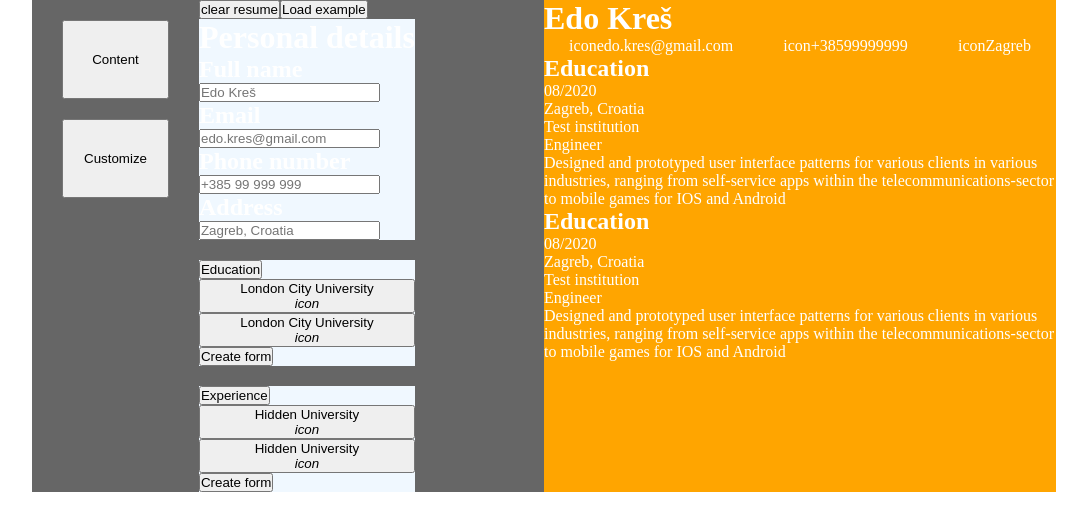
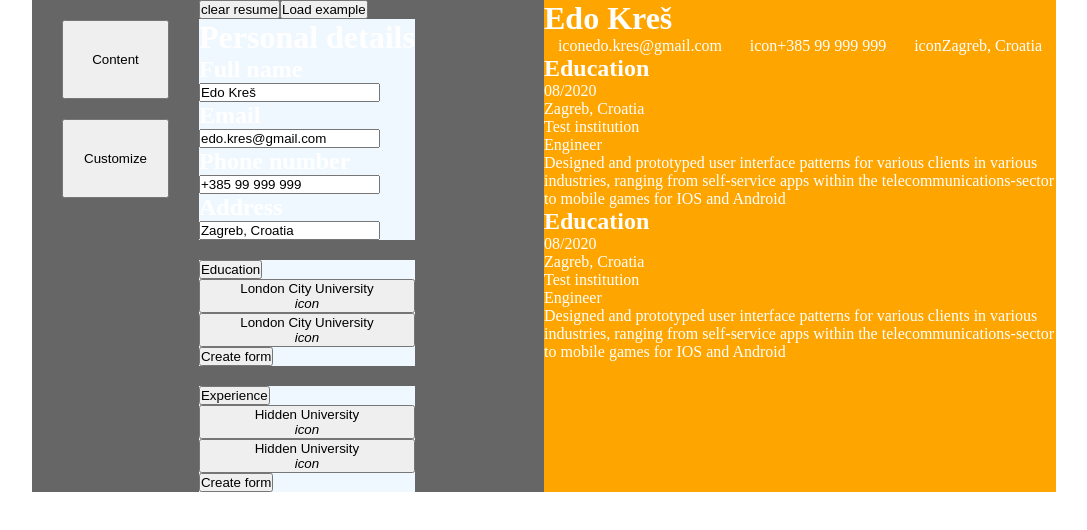
Before and after one commit to kresko/CvForge, a React (Vite) app: page / in a window 1280 px wide. Shown: the top 530 px of the page, without its empty margins (96-1183 px from the left). Built offline with nearby package versions, Linux system fonts and the light colour scheme.

Commit message:
Bugfix for managing state.
Bugfix for managing state.

```diff
--- a/src/Components/CvForgeForm/FormDataControllerInput/FormDataControllerInput.jsx
+++ b/src/Components/CvForgeForm/FormDataControllerInput/FormDataControllerInput.jsx
@@ -1,10 +1,10 @@
 
-function FormDataControllerInput({ label, placeholder }) {
+function FormDataControllerInput({ label, placeholder, onChange }) {
     return(
         <div>
             <h2>{ label }</h2>
 
-            <input type="text" placeholder={placeholder} />
+            <input value={placeholder} onChange={onChange}/>
         </div>
     );
 }
--- a/src/Components/CvForgeRenderer/RendererHeader/RendererHeader.jsx
+++ b/src/Components/CvForgeRenderer/RendererHeader/RendererHeader.jsx
@@ -1,20 +1,21 @@
 import './RendererHeader.css';
 import RendererHeaderContactInfoItem from "../RendererHeaderContactInfoItem/RendererHeaderContactInfoItem";
 
-function RendererHeader() {
+function RendererHeader({ fullName, email, phone, address}) {
     return (
         <>
             <div className="renderer-header">
-                <h1 className="renderer-header-label">Edo Kreš</h1>
+                <h1 className="renderer-header-label">{ fullName }</h1>
 
                 <div className="renderer-header-contact-info">
-                    <RendererHeaderContactInfoItem icon={'icon'} info={'edo.kres@gmail.com'}/>
-                    <RendererHeaderContactInfoItem icon={'icon'} info={'+38599999999'}/>
-                    <RendererHeaderContactInfoItem icon={'icon'} info={'Zagreb'}/>
+                    <RendererHeaderContactInfoItem icon={'icon'} info={email}/>
+                    <RendererHeaderContactInfoItem icon={'icon'} info={phone}/>
+                    <RendererHeaderContactInfoItem icon={'icon'} info={address}/>
                 </div>
             </div>
         </>
     );
 }
 
+RendererHeader.propTypes;
 export default RendererHeader;
--- a/src/CvForge.jsx
+++ b/src/CvForge.jsx
@@ -11,7 +11,8 @@ function CvForge() {
   const [personalInfo, setPersonalInfo] = useState(defaultDataset.personalInfo);
 
   function onChangePersonalInfo(e) {
-
+    const { key } = e.target.dataset;
+    setPersonalInfo({ ...personalInfo, [key]: e.target.value });
   }
 
   return (
@@ -26,7 +27,7 @@ function CvForge() {
       </div>
 
       <div className="cv-forge-renderer">
-        <RendererHeader />
+        <RendererHeader fullName={personalInfo.fullName} email={personalInfo.email} phone={personalInfo.phoneNumber} address={personalInfo.address}/>
         <RendererBody />
       </div>
     </>
```
